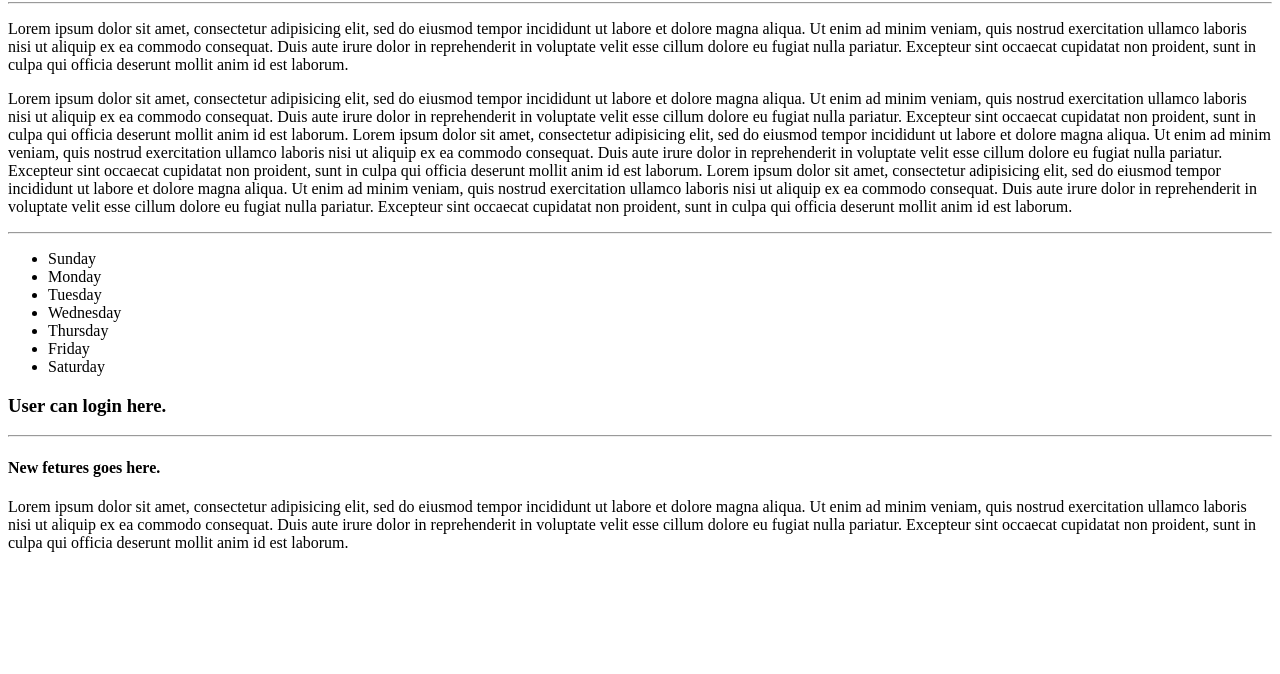
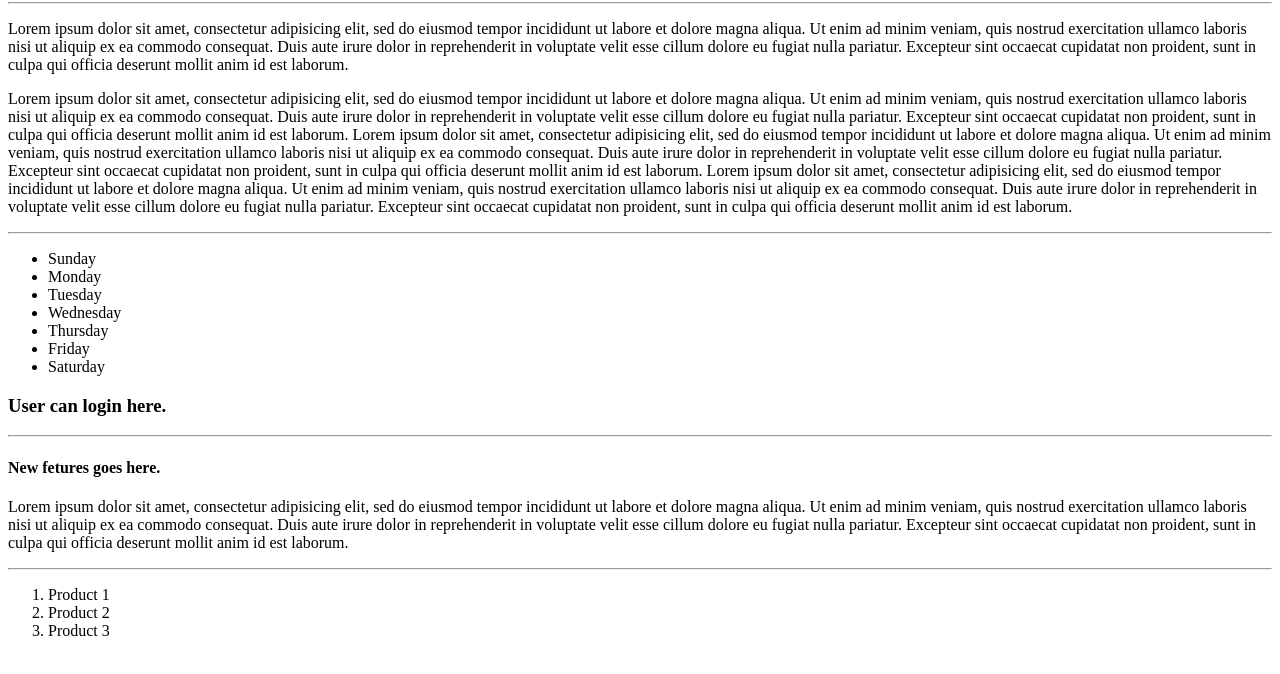
Before and after one commit to Prashant-14/jp_project, a plain HTML site: page jp_project/index.html in a window 1280 px wide. Shown: the part 78-752 px from the top of the page. Drawn offline with Linux system fonts and the light colour scheme.

Commit message:
added new product feature
new product features added here

```diff
--- a/jp_project/index.html
+++ b/jp_project/index.html
@@ -31,5 +31,12 @@
         <p>
           Lorem ipsum dolor sit amet, consectetur adipisicing elit, sed do eiusmod tempor incididunt ut labore et dolore magna aliqua. Ut enim ad minim veniam, quis nostrud exercitation ullamco laboris nisi ut aliquip ex ea commodo consequat. Duis aute irure dolor in reprehenderit in voluptate velit esse cillum dolore eu fugiat nulla pariatur. Excepteur sint occaecat cupidatat non proident, sunt in culpa qui officia deserunt mollit anim id est laborum.
         </p>
+
+        <hr>
+        <ol>
+          <li>Product 1</li>
+          <li>Product 2</li>
+          <li>Product 3</li>
+        </ol>
   </body>
 </html>
```
